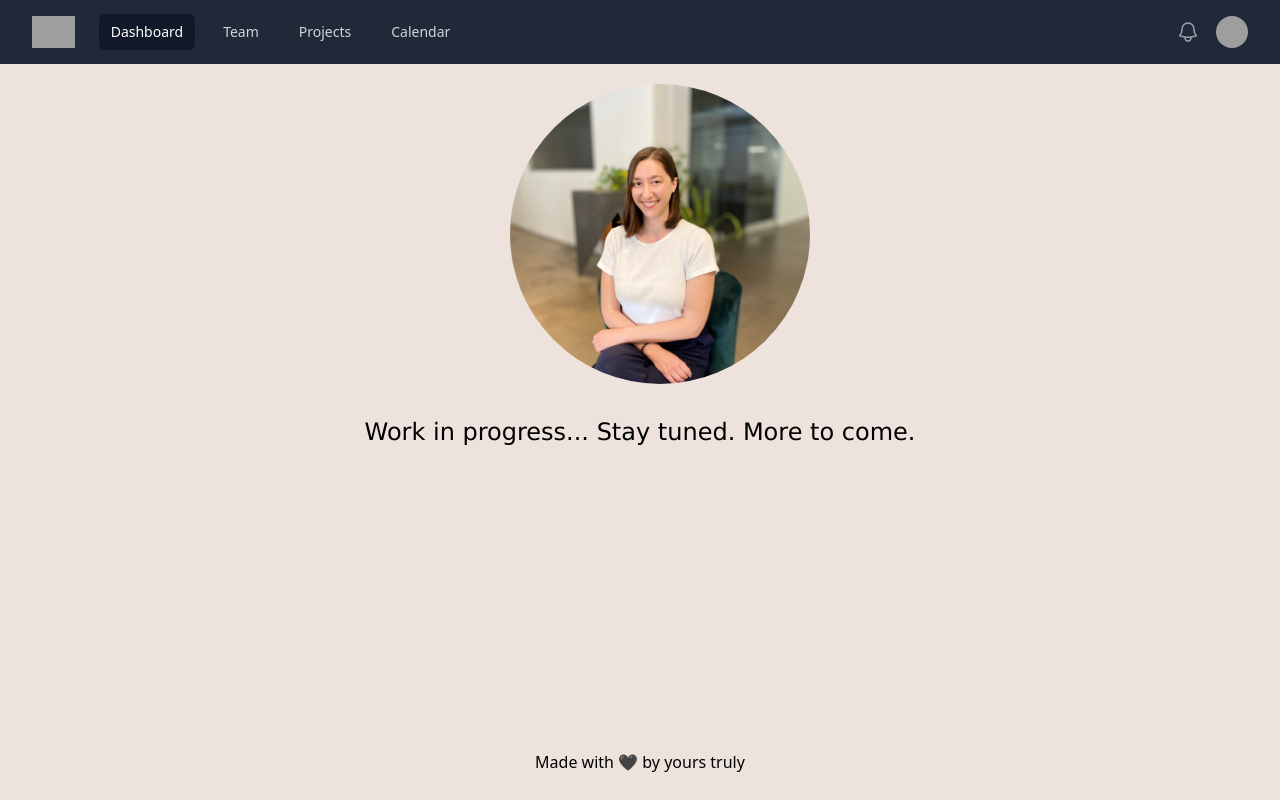
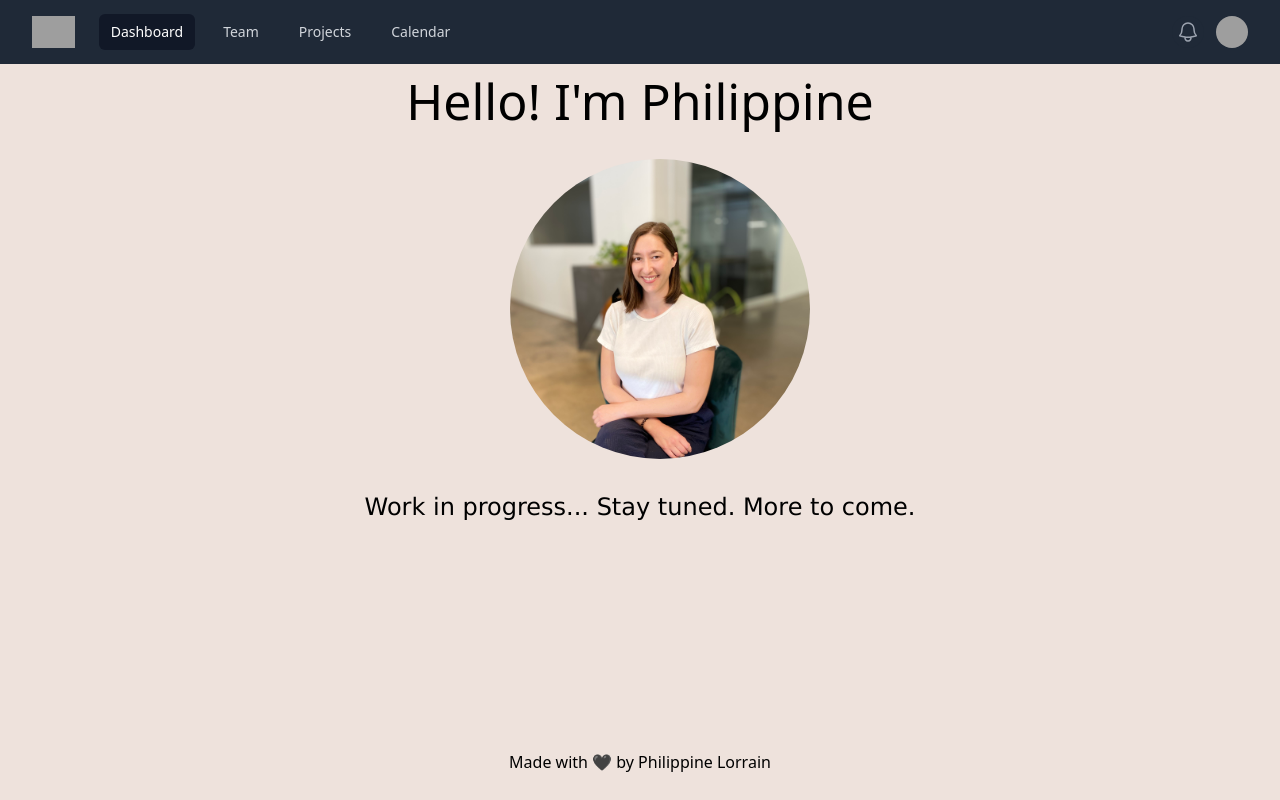
Before and after one commit to Plorrain/my-own-personnal-app, a React (Create React App) app: page / in a window 1280 px wide. Built offline with nearby package versions, Linux system fonts and the light colour scheme; grey boxes are pictures that could not be loaded.

Commit message:
App: implementing successful now let's go cleaning

```diff
--- a/src/App.js
+++ b/src/App.js
@@ -7,27 +7,34 @@ const App = () => {
     <Fragment>
       <NavBar />
       <div className="container-full">
+        <div className="name-banner">
+          <h1>Hello! I'm Philippine</h1>
+        </div>
+
+        {/* For english translation */}
+
           {/* <div className="translation-button">
             <p>Eng</p>
           </div> */}
+
       </div>
+
       <div className="container">
-        {/* <div className="name-banner">
-          <h1>Philippine Lorrain</h1>
-        </div> */}
         {/* image exists only in CSS/if it breaks will need to come back here in <img /> */}
         <div className="image-background"></div>
           {/* <a href="https://www.brunchtime.live/" target="blank">
             Brunchtime
           </a> */}
       </div>
+
       {/* conteent not centered in full screen */}
+
       <div className="temporary-content">
        <p>Work in progress...
        Stay tuned. More to come.</p>
       </div>
       <div className="container-full">
-        <footer>Made with 🖤 by yours truly</footer>
+        <footer>Made with 🖤 by Philippine Lorrain</footer>
       </div>
     </Fragment>
   );
```
